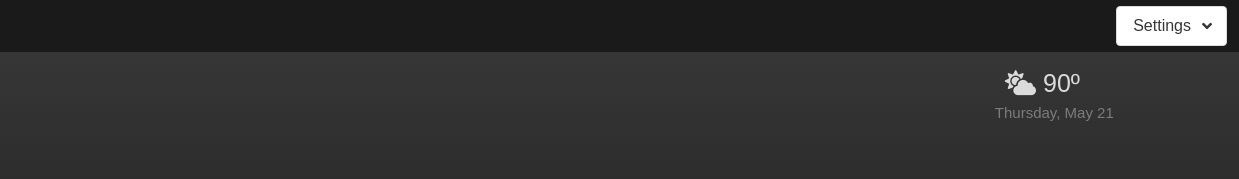
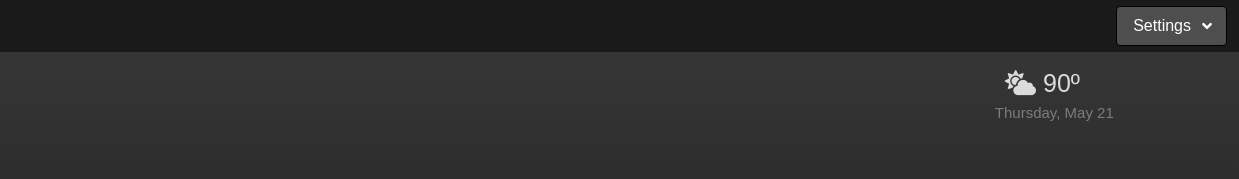
Before and after one commit to shmoesolid/Coffee-Run, a plain HTML site: page index.html in a window 1280 px wide. Shown: the top 179 px of the page, 41-1280 px from the left. Drawn offline with nearby package versions, Linux system fonts and the light colour scheme; no server answers; a web font is replaced by a local one.

Commit message:
slight changes to css to fix warnings as well as styling for settings button

```diff
--- a/css/style.css
+++ b/css/style.css
@@ -105,12 +105,18 @@ h2 {
     padding-top: 70px;
 }
 
-.coffee {
-    /* width: 100px;*/
+/* .coffee {
+     width: 100px;
 
-}
+}*/
 
 #aboutPage {
     text-align: center;
     margin-top: 10vh;
 }
+
+#settingsButton {
+    background-color: rgb(78, 78, 78);
+    border-color: black;
+    color: white;
+}
--- a/index.html
+++ b/index.html
@@ -48,7 +48,7 @@
             <div class="buttons">
               <div class="dropdown is-right" id="settings-button">
                 <div class="dropdown-trigger">
-                  <button class="button" aria-haspopup="true" aria-controls="dropdown-menu2">
+                  <button class="button" aria-haspopup="true" aria-controls="dropdown-menu2" id="settingsButton">
                     <span>Settings</span>
                     <span class="icon is-small">
                       <i class="fas fa-angle-down" aria-hidden="true"></i>
```
